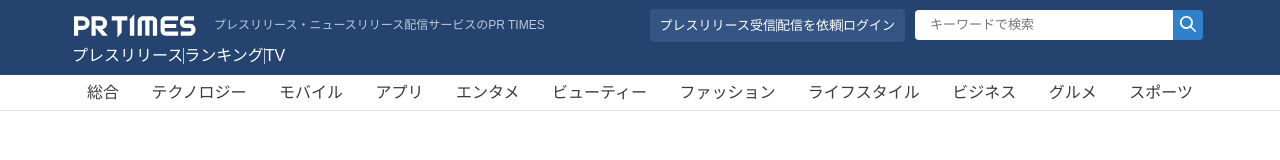
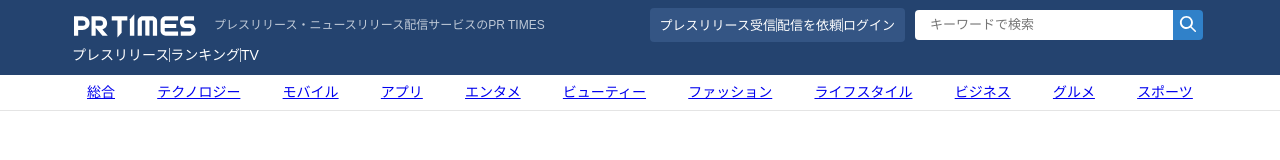
Before and after one commit to pr-ueeda/kenshu-frontend, a plain HTML site: page index.html in a window 1280 px wide. Drawn offline with Linux system fonts and the light colour scheme.

Commit message:
Create a part of the header.

```diff
--- a/index.html
+++ b/index.html
@@ -6,8 +6,8 @@
   <title>プレスリリース・ニュースリリース配信サービス シェアNo.1｜PR TIMES</title>
   <meta name="description" content="プレスリリースをPR TIMESで配信して、効果的なPRを実現。上場企業の38.60%（1,470社/3,808社）が利用する現在シェアNo.1のプレスリリース配信代行サービス。話題のベンチャー～グローバル企業のニュースリリースが集まる生活者も要注目のサイトです。プレスリリースの受信は無料です。">
   <meta name="keywords" content="プレスリリース,ニュースリリース,配信,サイト,サービス,方法,代行,PR TIMES">
+  <link rel="stylesheet" href="src/reset.css">
   <link rel="stylesheet" href="src/style.css">
-  <link rel="stylesheet" href="src/reset.css">
 </head>
 <body>
   <header class="header">
@@ -22,9 +22,9 @@
       </h1>
       <nav class="header-release">
         <ul class="header-release-list">
-          <li>プレスリリース受信</li>
-          <li>配信を依頼</li>
-          <li>ログイン</li>
+          <li><a href="#">プレスリリース受信</a></li>
+          <li><a href="#">配信を依頼</a></li>
+          <li><a href="#">ログイン</a></li>
         </ul>
         <div class="header-search-bar">
           <input type="text" placeholder="キーワードで検索">
@@ -35,9 +35,9 @@
     <div class="container">
       <nav>
         <ul class="main-header-list">
-          <li>プレスリリース</li>
-          <li>ランキング</li>
-          <li>TV</li>
+          <li><a href="">プレスリリース</a></li>
+          <li><a href="">ランキング</a></li>
+          <li><a href="">TV</a></li>
         </ul>
       </nav>
     </div>
@@ -46,24 +46,24 @@
   <nav class="nav">
     <div class="container">
       <ul class="category-header">
-        <li>総合</li>
-        <li>テクノロジー</li>
-        <li>モバイル</li>
-        <li>アプリ</li>
-        <li>エンタメ</li>
-        <li>ビューティー</li>
-        <li>ファッション</li>
-        <li>ライフスタイル</li>
-        <li>ビジネス</li>
-        <li>グルメ</li>
-        <li>スポーツ</li>
+        <li><a href="#">総合</a></li>
+        <li><a href="#">テクノロジー</a></li>
+        <li><a href="#">モバイル</a></li>
+        <li><a href="#">アプリ</a></li>
+        <li><a href="#">エンタメ</a></li>
+        <li><a href="#">ビューティー</a></li>
+        <li><a href="#">ファッション</a></li>
+        <li><a href="#">ライフスタイル</a></li>
+        <li><a href="#">ビジネス</a></li>
+        <li><a href="#">グルメ</a></li>
+        <li><a href="#">スポーツ</a></li>
       </ul>
     </div>
   </nav>
 
   <div class="ranking">
   </div>
-  <div class="wrapper clearfix">
+  <div class="wrapper">
     <main class="main">
 
     </main>
--- a/src/style.css
+++ b/src/style.css
@@ -66,14 +66,16 @@ body {
     align-items: center;
     padding: 10px;
     margin-right: 10px;
-    font-size: 13px;
     background: #345584;
-    color: var(--white);
-
     border-radius: 4px;
 }
 .header-release-list > li + li {
     border-left: 1px solid #BFC9D7;
+}
+.header-release-list li a {
+    font-size: 13px;
+    color: var(--white);
+    text-decoration: none;
 }
 
 .header-search-bar {
@@ -104,6 +106,10 @@ body {
 }
 .main-header-list > li + li {
     border-left: 1px solid #BFC9D7;
+}
+.main-header-list a {
+    color: var(--white);
+    text-decoration: none;
 }
 
 /* nav */
```
